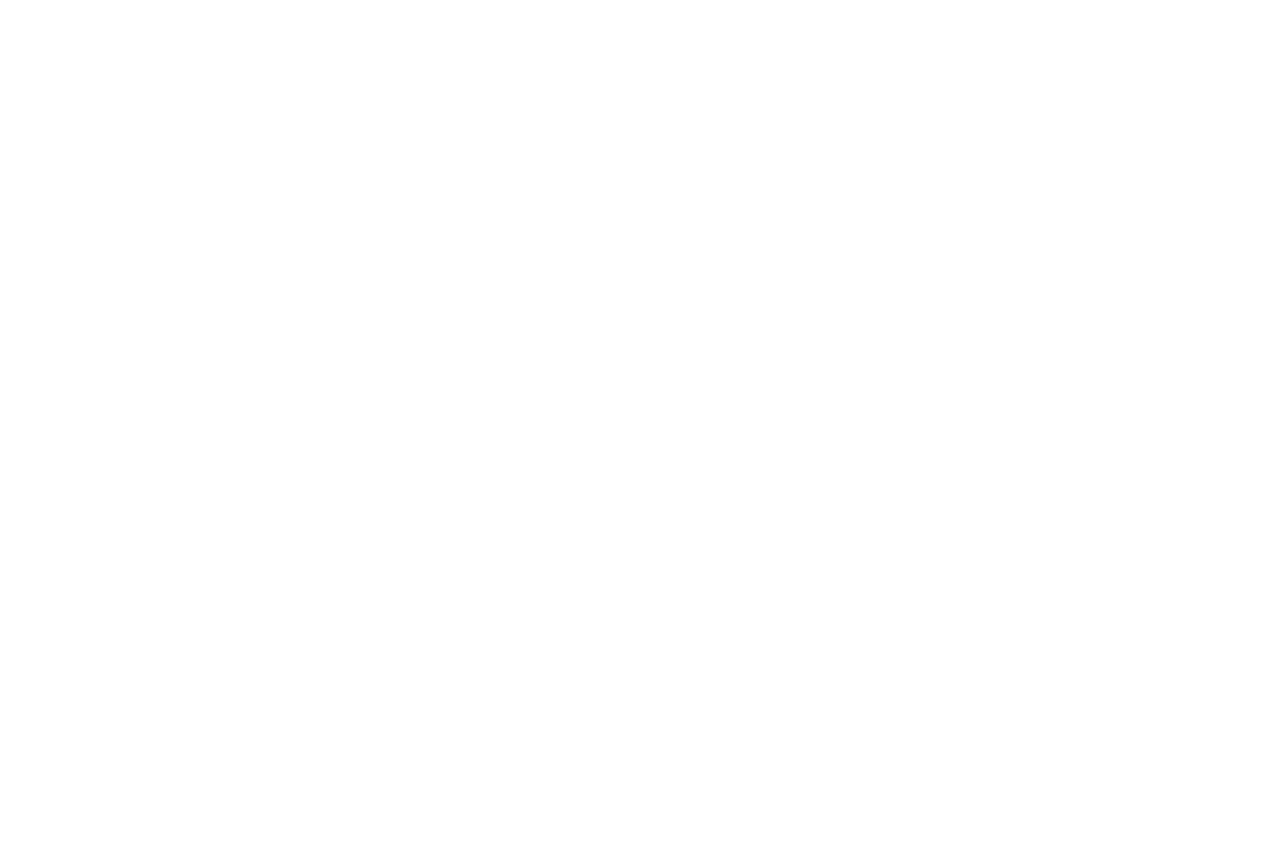
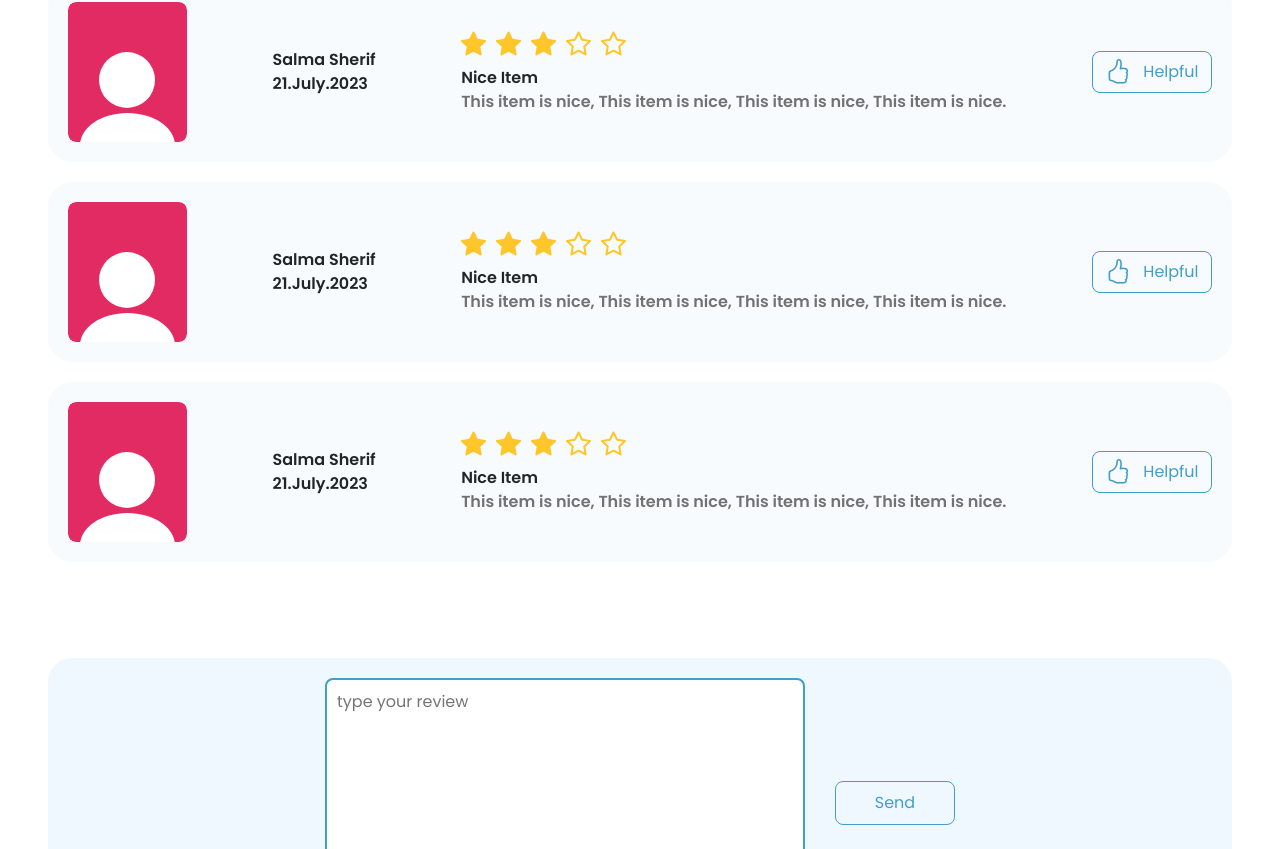
Before and after one commit to ahmed22362/cubeart, a Next.js app: page /products/1 in a window 1280 px wide. Shown: the part 1711-2560 px from the top of the page. Before the commit the page ends 1645 px from the top, so only its background shows below. Built offline with nearby package versions, Linux system fonts and the light colour scheme; no server answers.

Commit message:
finish product details design

```diff
--- a/app/products/[id]/page.js
+++ b/app/products/[id]/page.js
@@ -1,7 +1,7 @@
 "use client"
 
 import { useState, useEffect } from 'react';
-import { AllProductReviews, ContentSection, ImagesSection, OverViewSection, Recommendations, Reviews } from "@/components";
+import { AllProductReviews, ContentSection, ImagesSection, OverViewSection, Recommendations, Reviews, AddReview, Footer } from "@/components";
 
 export default function ProductDetails({params}) {
     const product_id = params.id;
@@ -36,6 +36,8 @@
             <Recommendations />
             <Reviews data={data && data}/>
             <AllProductReviews />
+            <AddReview />
+            <Footer />
         </>
     )
 };
--- /dev/null
+++ b/components/addReview/addReview.jsx
@@ -0,0 +1,17 @@
+'use client'
+
+import styles from './addReview.module.css';
+
+
+export default function AddReview() {
+    return(
+        <>
+            <div className="py-5 px-5">
+                <form className={styles.reviewForm}>
+                    <textarea placeholder="type your review" name="review"></textarea>
+                    <button className={styles.addReviewBtn}>Send</button>
+                </form>
+            </div>
+        </>
+    )
+};
--- /dev/null
+++ b/components/addReview/addReview.module.css
@@ -0,0 +1,37 @@
+.reviewForm {
+    background-color: aliceblue;
+    padding: 20px;
+    border-radius: 24px;
+    display: flex;
+    justify-content: center;
+    gap: 30px;
+    align-items: center;
+    flex-wrap: wrap;
+}
+.reviewForm textarea {
+    border: 2px solid #429ECA;
+    border-radius: 8px;
+    resize: none;
+    padding: 10px;
+    width: 480px;
+    height: 250px;
+}
+.reviewForm textarea:focus {
+    outline: none;
+    border: 4px solid #429ECA;
+    transition: 0.1s
+}
+.addReviewBtn {
+    border: 1px solid #429ECA;
+    width: 120px;
+    border-radius: 8px;
+    background: none;
+    color: #429ECA;
+    width: 120px;
+    height: 44px;
+}
+.addReviewBtn:hover {
+    background: #429ECA;
+    color: #fff;
+    transition: 0.5s;
+}
--- a/components/allProdectReviews/AllProductReviews.jsx
+++ b/components/allProdectReviews/AllProductReviews.jsx
@@ -1,11 +1,106 @@
 'use client'
+
+import { Rating } from "primereact/rating"
+import styles from './productReview.module.css';
 
 export default function AllProductReviews() {
     return(
         <>
-            <div className="">
-
+        <div className={styles.allProductReviews + " py-5 px-5"}>
+            <div className={styles.productReview}>
+                    <svg className={styles.userCard} xmlns="http://www.w3.org/2000/svg" width="119" height="140" viewBox="0 0 119 140" fill="none">
+                        <g clipPath="url(#clip0_398_2386)">
+                        <rect width="119" height="140" rx="8" fill="#33B9FF"/>
+                        <circle cx="59" cy="78" r="28" fill="white"/>
+                        <path d="M107 143.5C107 134.88 101.996 126.614 93.0876 120.519C84.1796 114.424 72.0978 111 59.5 111C46.9022 111 34.8204 114.424 25.9124 120.519C17.0045 126.614 12 134.88 12 143.5L59.5 143.5H107Z" fill="white"/>
+                        </g>
+                        <defs>
+                        <clipPath id="clip0_398_2386">
+                        <rect width="119" height="140" rx="8" fill="white"/>
+                        </clipPath>
+                        </defs>
+                    </svg>
+                    <div className={styles.nameAndDate}>
+                        <span className={styles.name}>Salma Sherif</span>
+                        <span>21.July.2023</span>
+                    </div>
+                <div className={styles.rateAndComment}>
+                    <Rating value={3} disabled cancel={false} className={styles.stars}/>
+                    <div className={styles.commentSection}>
+                        <span className={styles.shortComment}>Nice Item</span>
+                        <span className={styles.fullComment}>This item is nice, This item is nice, This item is nice, This item is nice.</span>
+                    </div>
+                </div>
+                <div>
+                    <button className={styles.helpfulBtn}>
+                        <i className="bi bi-hand-thumbs-up"></i>
+                        Helpful
+                    </button>
+                </div>
             </div>
+            <div className={styles.productReview}>
+                    <svg className={styles.userCard} xmlns="http://www.w3.org/2000/svg" width="119" height="140" viewBox="0 0 119 140" fill="none">
+                        <g clipPath="url(#clip0_398_2386)">
+                        <rect width="119" height="140" rx="8" fill="#33B9FF"/>
+                        <circle cx="59" cy="78" r="28" fill="white"/>
+                        <path d="M107 143.5C107 134.88 101.996 126.614 93.0876 120.519C84.1796 114.424 72.0978 111 59.5 111C46.9022 111 34.8204 114.424 25.9124 120.519C17.0045 126.614 12 134.88 12 143.5L59.5 143.5H107Z" fill="white"/>
+                        </g>
+                        <defs>
+                        <clipPath id="clip0_398_2386">
+                        <rect width="119" height="140" rx="8" fill="white"/>
+                        </clipPath>
+                        </defs>
+                    </svg>
+                    <div className={styles.nameAndDate}>
+                        <span className={styles.name}>Salma Sherif</span>
+                        <span>21.July.2023</span>
+                    </div>
+                <div className={styles.rateAndComment}>
+                    <Rating value={3} disabled cancel={false} className={styles.stars}/>
+                    <div className={styles.commentSection}>
+                        <span className={styles.shortComment}>Nice Item</span>
+                        <span className={styles.fullComment}>This item is nice, This item is nice, This item is nice, This item is nice.</span>
+                    </div>
+                </div>
+                <div>
+                    <button className={styles.helpfulBtn}>
+                        <i className="bi bi-hand-thumbs-up"></i>
+                        Helpful
+                    </button>
+                </div>
+            </div>
+            <div className={styles.productReview}>
+                    <svg className={styles.userCard} xmlns="http://www.w3.org/2000/svg" width="119" height="140" viewBox="0 0 119 140" fill="none">
+                        <g clipPath="url(#clip0_398_2386)">
+                        <rect width="119" height="140" rx="8" fill="#33B9FF"/>
+                        <circle cx="59" cy="78" r="28" fill="white"/>
+                        <path d="M107 143.5C107 134.88 101.996 126.614 93.0876 120.519C84.1796 114.424 72.0978 111 59.5 111C46.9022 111 34.8204 114.424 25.9124 120.519C17.0045 126.614 12 134.88 12 143.5L59.5 143.5H107Z" fill="white"/>
+                        </g>
+                        <defs>
+                        <clipPath id="clip0_398_2386">
+                        <rect width="119" height="140" rx="8" fill="white"/>
+                        </clipPath>
+                        </defs>
+                    </svg>
+                    <div className={styles.nameAndDate}>
+                        <span className={styles.name}>Salma Sherif</span>
+                        <span>21.July.2023</span>
+                    </div>
+                <div className={styles.rateAndComment}>
+                    <Rating value={3} disabled cancel={false} className={styles.stars}/>
+                    <div className={styles.commentSection}>
+                        <span className={styles.shortComment}>Nice Item</span>
+                        <span className={styles.fullComment}>This item is nice, This item is nice, This item is nice, This item is nice.</span>
+                    </div>
+                </div>
+                <div>
+                    <button className={styles.helpfulBtn}>
+                        <i className="bi bi-hand-thumbs-up"></i>
+                        Helpful
+                    </button>
+                </div>
+            </div>
+        </div>
         </>
     )
 };
--- /dev/null
+++ b/components/allProdectReviews/productReview.module.css
@@ -0,0 +1,77 @@
+.allProductReviews {
+    display: flex;
+    width: 100%;
+    flex-direction: column;
+    gap: 20px;
+}
+.productReview {
+    display: flex;
+    justify-content: space-between;
+    width: 100%;
+    align-items: center;
+    height: auto;
+    padding: 20px;
+    border-radius: 24px;
+    background-color:#F7FBFD;
+    flex-wrap: wrap;
+    gap: 20px;
+}
+.nameAndDate {
+    display: flex;
+    flex-direction: column;
+    font-weight: bold;
+}
+.stars {
+    display: flex;
+    gap: 10px;
+}
+.stars svg {
+    width: 25px;
+    height: 25px;
+    color: #FFC62A;
+}
+.userCard {
+    display: flex;
+    flex-direction: column;
+    align-items: center;
+    gap: 10px;
+}
+.userCard span {
+    font-weight: bold;
+}
+.rateAndComment {
+    display: flex;
+    flex-direction: column;
+    justify-content: flex-start;
+    gap: 10px;
+    font-weight: bold;
+}
+.commentSection {
+    display: flex;
+    flex-direction: column;
+}
+.commentSection span:last-of-type {
+    color: #727272;
+}
+
+.helpfulBtn {
+    border: 1px solid #429ECA;
+    width: 120px;
+    border-radius: 8px;
+    background: none;
+    color: #429ECA;
+    display: flex;
+    justify-content: space-around;
+    align-items: center;
+}
+.helpfulBtn:hover {
+    background: #429ECA;
+    color: #fff;
+    transition: 0.5s;
+}
+.userCard rect {
+    fill: #429ECA;
+}
+.userCard rect:nth-of-type(odd) {
+    fill: rgb(226, 43, 98);
+}
--- a/components/index.js
+++ b/components/index.js
@@ -20,6 +20,7 @@
 import Recommendations from './Recommendations/Recommendations';
 import Reviews from './Reviews/Reviews';
 import AllProductReviews from './allProdectReviews/AllProductReviews';
+import AddReview from './addReview/addReview';
 
 
 export {
@@ -43,5 +44,6 @@
     OverViewSection,
     Recommendations,
     Reviews,
-    AllProductReviews
+    AllProductReviews,
+    AddReview,
 }
```
